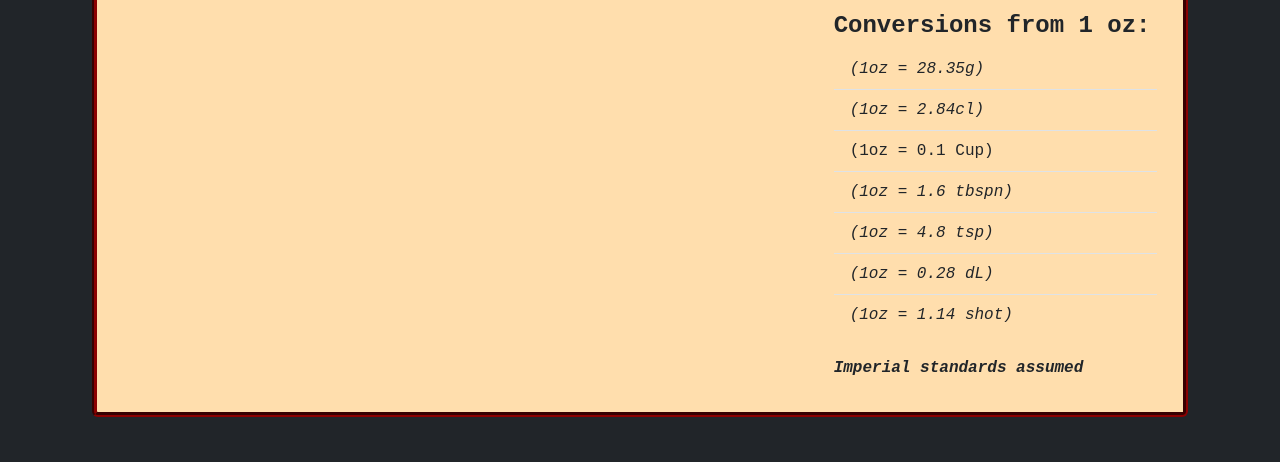
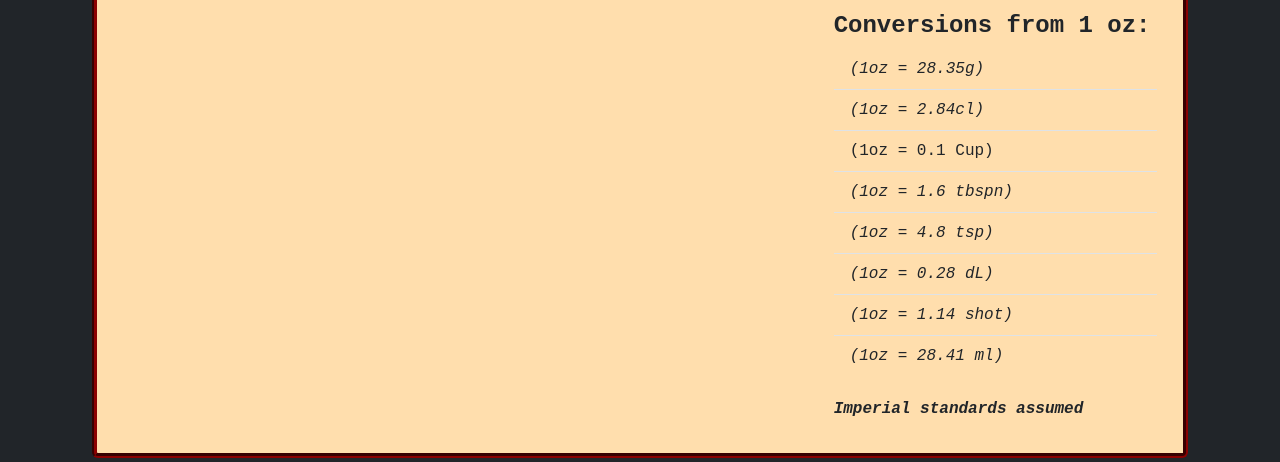
Before and after one commit to seb-navarro/Cocktail_Recipes_with_Nutritional_Values, a plain HTML site: page ingredients.html in a window 1280 px wide. Shown: the part 330-792 px from the top of the page. Drawn offline with nearby package versions, Linux system fonts and the light colour scheme; no server answers.

Commit message:
added ml conversion from one ounce

```diff
--- a/ingredients.html
+++ b/ingredients.html
@@ -61,6 +61,7 @@
                                     <li class="list-group-item bg-transparent"><em>(1oz = 4.8 tsp)</em></li>
                                     <li class="list-group-item bg-transparent"><em>(1oz = 0.28 dL)</em></li>
                                     <li class="list-group-item bg-transparent"><em>(1oz = 1.14 shot)</em></li>
+                                    <li class="list-group-item bg-transparent"><em>(1oz = 28.41 ml)</em></li>
                                 </ul>
                                 <br>
                                 <h6><em><strong>Imperial standards assumed</strong></em></h6>
```
